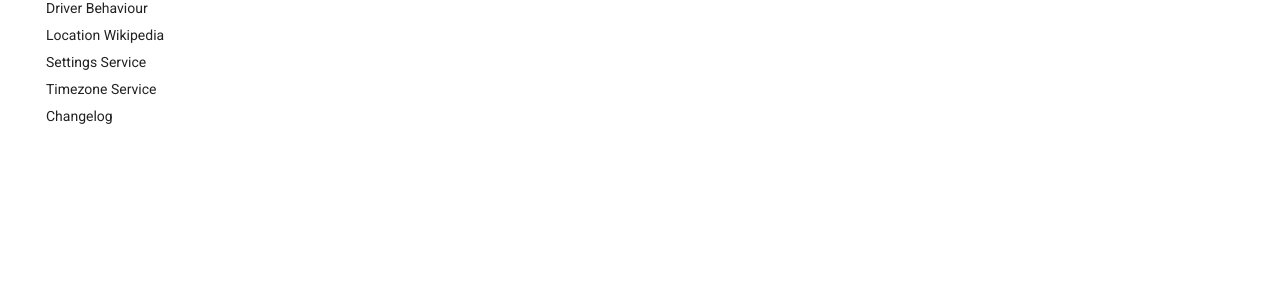
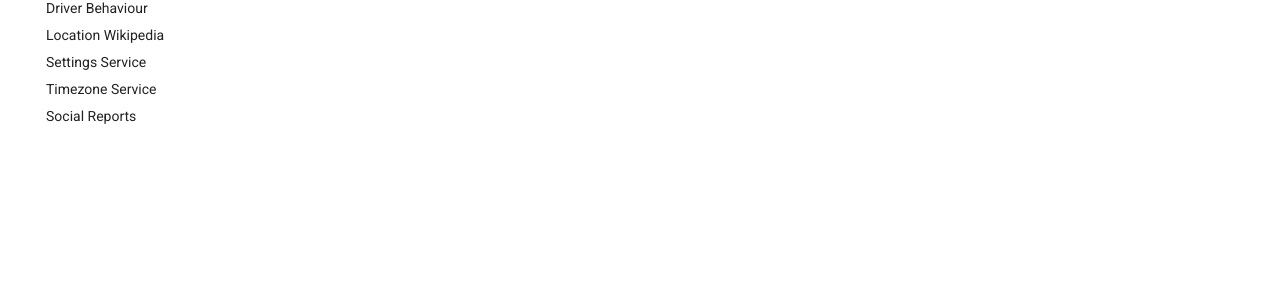
Before and after one commit to u-n-l/navigation-sdk, an MkDocs documentation site: the page built from docs/02-Get Started/index.md, in a window 1280 px wide. Shown: the part 426-726 px from the top of the page. Built offline with MkDocs 1.6.1 and Material for MkDocs 9.7.7, drawn with Linux system fonts in a browser that asks for light colours.

Commit message:
Update mkdocs.yml

```diff
--- a/mkdocs.yml
+++ b/mkdocs.yml
@@ -36,4 +36,4 @@
   - Location Wikipedia: 12-Location Wikipedia.md
   - Settings Service: 13-Settings Service.md
   - Timezone Service: 14-Timezone Service.md
-  - Changelog: 15-Changelog/01-index.md
+  - Social Reports: 15-Social Reports.md
```
